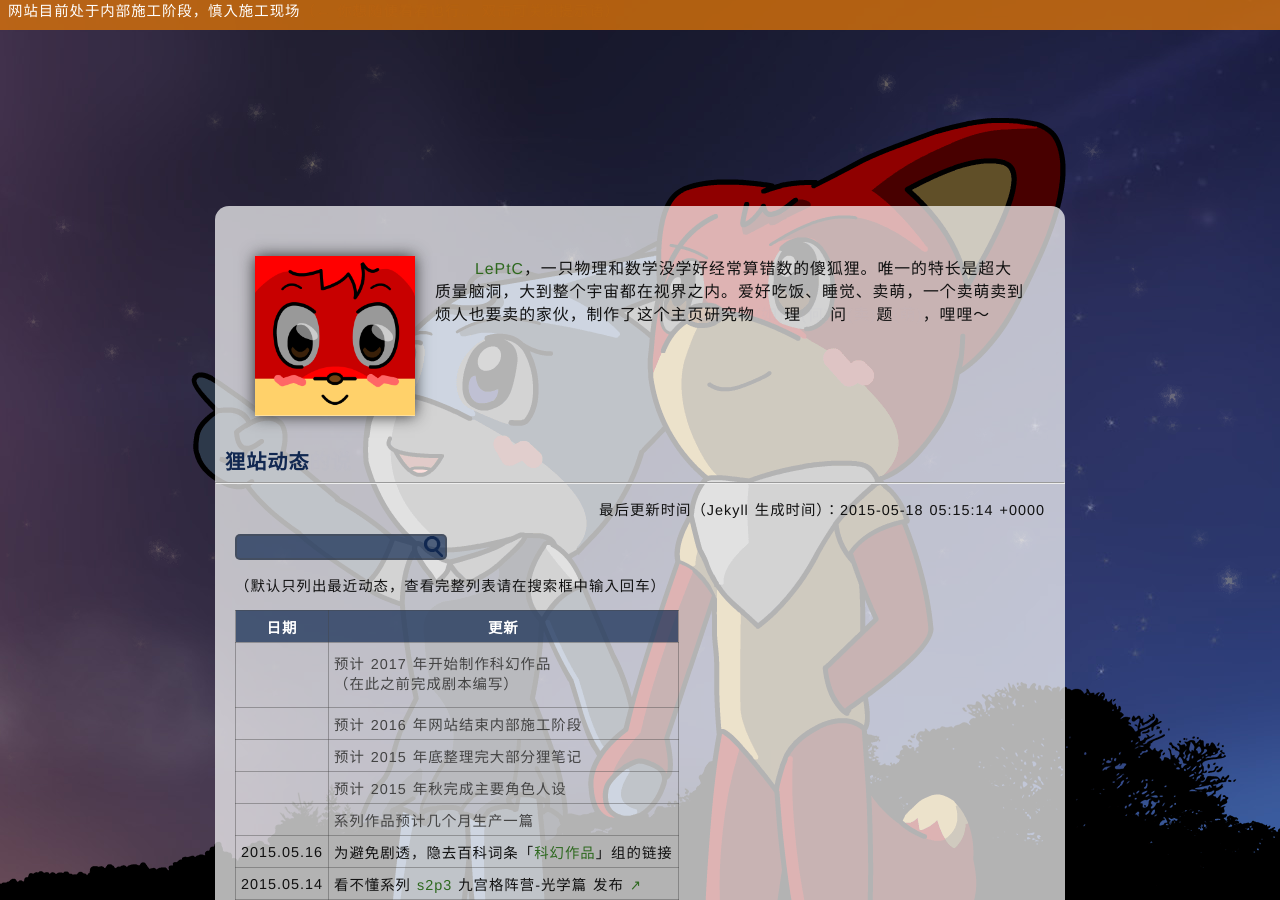
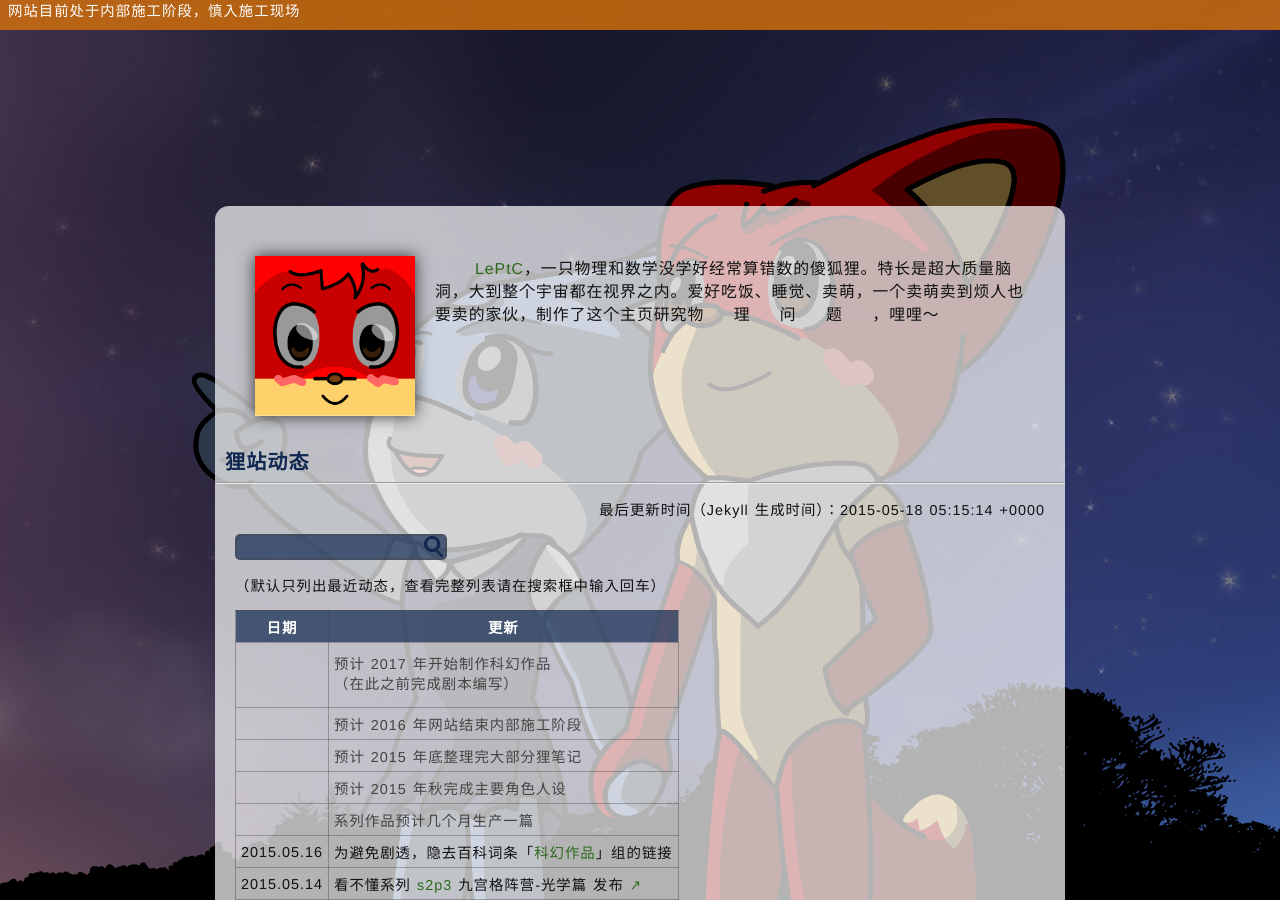
Before and after one commit to LePtC/LePtC.github.io, a Jekyll site: the page built from index.html, in a window 1280 px wide and 900 px high, scrolled down 789 px. Built offline with Jekyll 4.4.1, drawn with Linux system fonts in a browser that asks for light colours; Markdown is read by kramdown in place of the engine named in the settings; formulas are drawn with MathJax 3; comment, search, counter and statistics services are not loaded.

Commit message:
update content

```diff
--- a/index.html
+++ b/index.html
@@ -26,7 +26,7 @@
 
 <div class="content">
 <a title="方块狸"><img src="/faces/square-moele.png" alt="方块狸" class="wiki" style="width:160px;float:left;margin:20px"></a>
-  <p style="font-size:1.1em;padding:20px;text-indent:40px;"><a href="/author.html">LePtC</a>，一只物理和数学没学好经常算错数的傻狐狸。唯一的特长是超大质量脑洞，大到整个宇宙都在视界之内。爱好吃饭、睡觉、卖萌，一个卖萌卖到烦人也要卖的家伙，制作了这个主页研究物<invi>(如)</invi>理<invi>(何)</invi>问<invi>(卖)</invi>题<invi>(萌)</invi>，哩哩～</p>
+  <p style="font-size:1.1em;padding:20px;text-indent:40px;"><a href="/author.html">LePtC</a>，一只物理和数学没学好经常算错数的傻狐狸。特长是超大质量脑洞，大到整个宇宙都在视界之内。爱好吃饭、睡觉、卖萌，一个卖萌卖到烦人也要卖的家伙，制作了这个主页研究物<invi>(如)</invi>理<invi>(何)</invi>问<invi>(卖)</invi>题<invi>(萌)</invi>，哩哩～</p>
   <br />
 </div>
 
--- a/lenote/index.html
+++ b/lenote/index.html
@@ -724,6 +724,7 @@
   </div>
   <div class="fold-cont" id="divt" style="display:none">
 	<ol>
+    <li><a href="Math/m/index.html#4">图论</a>（手写 1 页，未完）</li>
 		<li>拓扑学（刚开头）</li>
 	</ol>
   </div>
@@ -748,7 +749,6 @@
 		<li><a href="Math/m/index.html#1">单纯形</a>（手写 1 页，已完结）</li>
 		<li><a href="Math/m/index.html#2">运筹学</a>（手写 1 页，已完结）</li>
 		<li><a href="Math/m/index.html#3">动态规划</a>（手写 1 页，已完结）</li>
-		<li><a href="Math/m/index.html#4">图论</a>（手写 1 页，未完）</li>
 		<li><a href="Math/m/index.html#5">存储论与排队论</a>（手写 1 页，已完结）</li>
 		<li><a href="Math/m/index.html#6">博弈论</a>（手写 1 页，未完）</li>
 		<li><a href="Math/m/index.html#7">策略模型</a>（手写 1 页，未完）</li>
```
